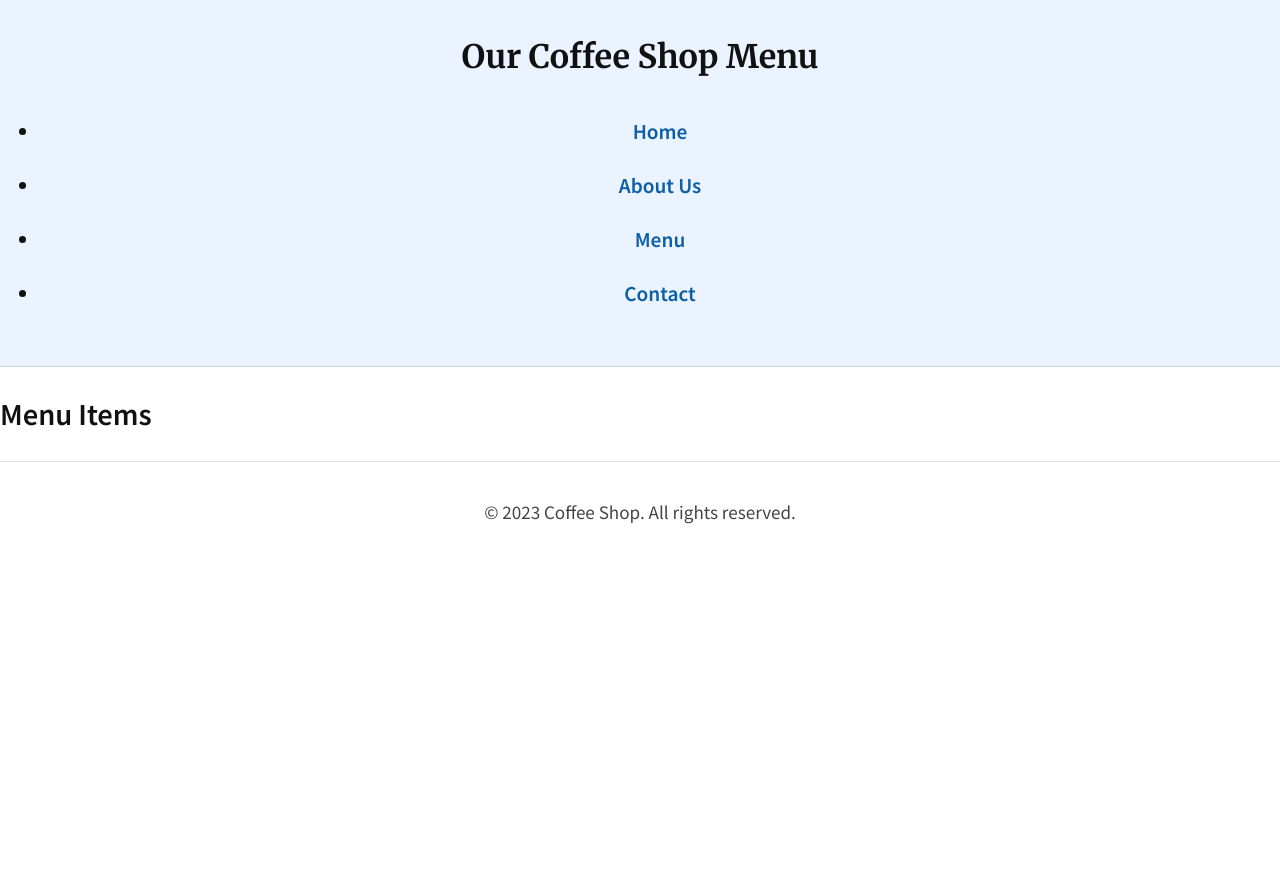
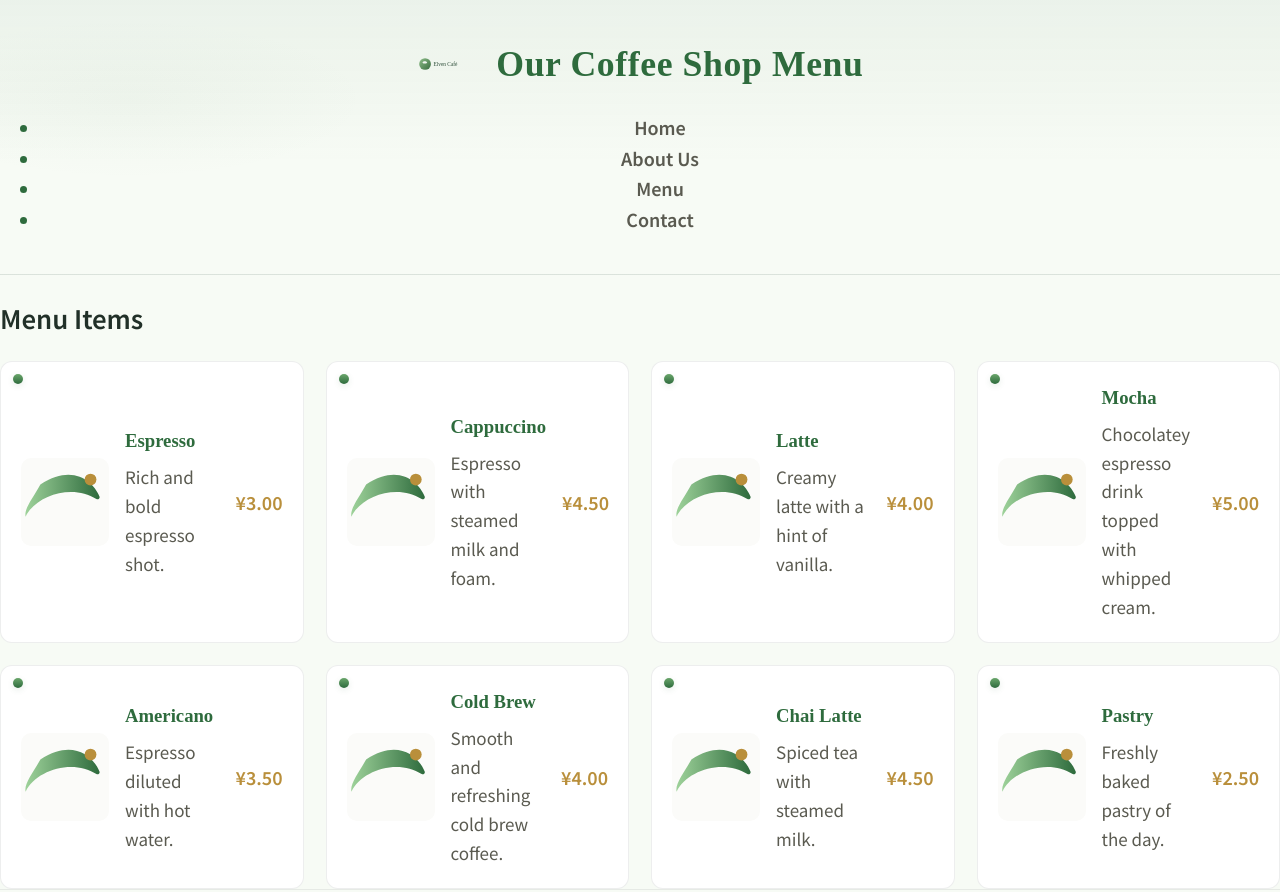
Before and after one commit to nyao-nyao/simple_homepage, a website: page coffee-shop-homepage/src/menu.html in a window 1280 px wide. Shown: the top 892 px of the page. Before the commit the page ends 800 px from the top, so only its background shows below. Drawn offline with Linux system fonts and the light colour scheme.

Commit message:
300歳エルフ向けデザイン

```diff
--- a/coffee-shop-homepage/src/css/styles.css
+++ b/coffee-shop-homepage/src/css/styles.css
@@ -1,67 +1,91 @@
-@import url('https://fonts.googleapis.com/css2?family=Noto+Sans+JP:wght@400;600&family=Merriweather:wght@700&display=swap');
+@import url('https://fonts.googleapis.com/css2?family=Noto+Sans+JP:wght@400;600&family=Noto+Serif+JP:wght@700&display=swap');
 
 :root {
-    --bg: #ffffff;
+    --bg: #f7fbf5; /* soft, leaf-like background */
     --card: #ffffff;
-    --text: #111111; /* high contrast */
-    --muted: #444444;
-    --accent: #0b5fa5; /* deep blue for clarity */
-    --accent-2: #eaf3ff;
-    --border: rgba(17,17,17,0.12);
+    --leaf: #2e6b3d; /* deep forest green */
+    --moss: #6aa66b;
+    --gold: #b98f3b; /* warm gold accent */
+    --muted: #5a5a50;
+    --text: #213028;
+    --border: rgba(33,48,40,0.08);
 }
 
-/* Base - larger type for readability */
-html { font-size: 18px; }
+/* Base - refined, slightly larger for elegant reading */
+html { font-size: 17px; }
 body {
     font-family: 'Noto Sans JP', Arial, sans-serif;
     margin: 0;
     padding: 0;
-    background: var(--bg);
+    background: radial-gradient(1200px 400px at 10% 10%, rgba(110,150,110,0.04), transparent 20%), var(--bg);
     color: var(--text);
-    line-height: 1.8;
+    line-height: 1.7;
     -webkit-font-smoothing: antialiased;
 }
 
-/* Header - simple, clear */
+/* Header - elegant crest feel */
 header {
-    background: var(--accent-2);
-    color: var(--text);
-    padding: 28px 0;
+    background: linear-gradient(180deg, rgba(46,107,61,0.06), transparent 60%);
+    color: var(--leaf);
+    padding: 34px 0 22px;
     text-align: center;
     border-bottom: 1px solid var(--border);
 }
 
+/* Logo in header */
+.site-logo {
+    display: inline-block;
+    width: 64px;
+    height: auto;
+    vertical-align: middle;
+    margin-right: 12px;
+}
+
 h1 {
     margin: 0;
-    font-family: 'Merriweather', serif;
-    color: var(--text);
-    font-size: 1.8rem;
+    font-family: 'Noto Serif JP', serif;
+    font-weight: 700;
+    color: var(--leaf);
+    font-size: 2.1rem;
+    letter-spacing: 0.6px;
 }
 
-nav {
-    margin-top: 10px;
+nav { margin-top: 10px; }
+
+/* Nav: understated, with gold hover underline */
+nav a {
+    color: var(--muted);
+    text-decoration: none;
+    margin: 0 10px;
+    padding: 8px 12px;
+    border-radius: 6px;
+    font-weight: 600;
+    font-size: 1.05rem;
+    transition: color 200ms ease;
+    position: relative;
 }
 
-/* Large, obvious nav links */
-nav a {
-    color: var(--accent);
-    text-decoration: none;
-    margin: 0 12px;
-    padding: 10px 16px;
-    border-radius: 8px;
-    font-weight: 600;
-    font-size: 1.05rem;
-    display: inline-block;
+nav a::after {
+    content: '';
+    position: absolute;
+    left: 12px;
+    right: 12px;
+    bottom: 6px;
+    height: 2px;
+    background: transparent;
+    border-radius: 2px;
+    transition: background 200ms ease, transform 200ms ease;
 }
 
 nav a:hover, nav a:focus {
-    background: rgba(11,95,165,0.08);
-    outline: none;
+    color: var(--leaf);
 }
+
+nav a:hover::after, nav a:focus::after { background: var(--gold); transform: scaleX(1); }
 
 .container {
     width: 92%;
-    max-width: 1000px;
+    max-width: 1100px;
     margin: auto;
     padding: 28px 0 48px;
 }
@@ -70,117 +94,88 @@ footer {
     background: transparent;
     color: var(--muted);
     text-align: center;
-    padding: 18px 0;
+    padding: 20px 0;
     border-top: 1px solid var(--border);
     font-size: 0.95rem;
 }
 
-/* Menu: clear card layout, larger touch targets */
+/* Menu: decorative cards with leaf-dot accent */
 .menu-grid {
     display: grid;
-    grid-template-columns: repeat(auto-fit, minmax(280px, 1fr));
-    gap: 20px;
+    grid-template-columns: repeat(auto-fit, minmax(260px, 1fr));
+    gap: 22px;
 }
 
 .menu-item {
     background: var(--card);
-    border-radius: 10px;
+    border-radius: 12px;
     padding: 20px;
     border: 1px solid var(--border);
     display: flex;
-    gap: 18px;
+    gap: 16px;
     align-items: center;
+    position: relative;
+    transition: transform 220ms ease, box-shadow 220ms ease;
 }
 
-.menu-item img {
-    width: 96px;
-    height: 96px;
-    object-fit: cover;
-    border-radius: 8px;
+.menu-item::before {
+    content: '';
+    position: absolute;
+    top: 12px;
+    left: 12px;
+    width: 10px;
+    height: 10px;
+    border-radius: 50%;
+    background: linear-gradient(180deg, var(--moss), var(--leaf));
+    box-shadow: 0 2px 6px rgba(46,107,61,0.12);
 }
 
-.menu-item h3 {
-    margin: 0 0 6px 0;
-    font-size: 1.15rem;
-    color: var(--text);
+.menu-item:hover { transform: translateY(-6px); box-shadow: 0 18px 40px rgba(33,48,40,0.06); }
+
+.menu-item img { width: 88px; height: 88px; object-fit: cover; border-radius: 10px; }
+
+.menu-item h3 { margin: 0 0 6px 0; font-family: 'Noto Serif JP', serif; font-size: 1.1rem; color: var(--leaf); }
+
+.menu-item p { margin: 0; color: var(--muted); font-size: 1rem; }
+
+.menu-item .price { margin-left: auto; font-weight: 700; color: var(--gold); font-size: 1.05rem; }
+
+/* Contact form - soft card with clear labels */
+.contact-form { background: var(--card); padding: 26px; border-radius: 12px; border: 1px solid var(--border); }
+
+.contact-form label { display: block; font-weight: 600; color: var(--leaf); margin-top: 8px; }
+
+.contact-form input, .contact-form textarea {
+    width: 100%; padding: 12px 14px; margin-top: 8px; border-radius: 8px; border: 1px solid var(--border);
+    font-size: 1rem; color: var(--text); background: #fbfbf9;
 }
 
-.menu-item p {
-    margin: 0;
-    color: var(--muted);
-    font-size: 1rem;
+.contact-form textarea { min-height: 140px; }
+
+.contact-form input:focus, .contact-form textarea:focus { outline: none; box-shadow: 0 0 0 6px rgba(185,143,59,0.08); border-color: var(--moss); }
+
+/* Buttons - elegant gold outline or filled */
+.btn-primary {
+    background: linear-gradient(180deg, var(--gold), #a4772e);
+    color: #fff; border: none; padding: 10px 18px; border-radius: 8px; cursor: pointer; font-weight: 700;
 }
 
-.menu-item .price {
-    margin-left: auto;
-    font-weight: 700;
-    color: var(--text);
-    font-size: 1.1rem;
+.btn-outline {
+    background: transparent; color: var(--leaf); border: 2px solid var(--gold); padding: 8px 16px; border-radius: 8px; font-weight: 600;
 }
 
-/* Contact form - big, clear inputs */
-.contact-form {
-    background: var(--card);
-    padding: 24px;
-    border-radius: 10px;
-    border: 1px solid var(--border);
-}
+.btn-primary:hover { transform: translateY(-3px); box-shadow: 0 12px 32px rgba(33,48,40,0.08); }
 
-.contact-form input,
-.contact-form textarea {
-    width: 100%;
-    padding: 14px 16px;
-    margin: 12px 0;
-    border: 1px solid var(--border);
-    border-radius: 8px;
-    font-size: 1rem;
-}
+/* Accessibility focus */
+a:focus, button:focus, input:focus, textarea:focus { box-shadow: 0 0 0 6px rgba(46,107,61,0.08); }
 
-.contact-form textarea { min-height: 120px; }
-
-.contact-form input:focus, .contact-form textarea:focus {
-    outline: none;
-    border-color: var(--accent);
-    box-shadow: 0 0 0 4px rgba(11,95,165,0.12);
-}
-
-/* Buttons - large and high-contrast */
-.btn-primary, .contact-form button {
-    background: var(--accent);
-    color: #fff;
-    border: none;
-    padding: 12px 20px;
-    cursor: pointer;
-    border-radius: 8px;
-    font-size: 1.05rem;
-    min-height: 48px;
-}
-
-.btn-primary:hover, .contact-form button:hover {
-    background: #084a80;
-}
-
-/* Clear focus states for accessibility */
-a:focus, button:focus, input:focus, textarea:focus {
-    box-shadow: 0 0 0 6px rgba(11,95,165,0.14);
-}
-
-/* Layout helpers */
+/* Utilities */
 .text-center { text-align: center; }
 .muted { color: var(--muted); }
 
-/* Responsive adjustments */
-@media (max-width: 600px) {
-    html { font-size: 17px; }
-    .menu-item { flex-direction: row; }
-    nav a { display: inline-block; margin: 6px 6px; padding: 10px 12px; }
-}
+/* Responsive tweaks */
+@media (max-width: 700px) { html { font-size: 16px; } .menu-item { flex-direction: row; } }
+@media (max-width: 420px) { html { font-size: 15px; } .menu-item img { width: 78px; height: 78px; } }
 
-@media (max-width: 420px) {
-    html { font-size: 16px; }
-    .menu-item img { width: 84px; height: 84px; }
-}
-
-/* Helpers */
-.spacer-sm { height: 14px; }
-.spacer-md { height: 24px; }
+/* Small helper spacing */
+.spacer-sm { height: 12px; } .spacer-md { height: 20px; }
--- a/coffee-shop-homepage/src/js/main.js
+++ b/coffee-shop-homepage/src/js/main.js
@@ -1,18 +1,54 @@
 // This file contains JavaScript for interactive elements on the coffee shop homepage.
 
 document.addEventListener('DOMContentLoaded', function() {
-    // Example of a simple interactive feature: a welcome alert
-    alert('Welcome to Our Coffee Shop!');
+    // Friendly welcome (non-blocking): use console for UX-friendly preview
+    console.log('Welcome to Our Coffee Shop — Elven edition');
 
-    // Function to handle form submission (if applicable)
+    // Contact form handling (if exists)
     const contactForm = document.getElementById('contact-form');
     if (contactForm) {
         contactForm.addEventListener('submit', function(event) {
             event.preventDefault();
-            alert('Thank you for contacting us!');
+            alert('お問い合わせありがとうございます。');
             contactForm.reset();
         });
     }
 
-    // Additional interactive features can be added here
+    // Populate menu items from data/menu.json and render with elf-styled images
+    const menuList = document.getElementById('menu-list');
+    if (menuList) {
+        fetch('data/menu.json')
+            .then(res => res.json())
+            .then(data => {
+                const items = data.menuItems || [];
+                items.forEach(item => {
+                    const card = document.createElement('div');
+                    card.className = 'menu-item';
+
+                    const img = document.createElement('img');
+                    img.src = 'assets/menu-leaf.svg';
+                    img.alt = item.name;
+                    card.appendChild(img);
+
+                    const meta = document.createElement('div');
+                    const title = document.createElement('h3');
+                    title.textContent = item.name;
+                    meta.appendChild(title);
+
+                    const desc = document.createElement('p');
+                    desc.textContent = item.description;
+                    meta.appendChild(desc);
+
+                    card.appendChild(meta);
+
+                    const price = document.createElement('div');
+                    price.className = 'price';
+                    price.textContent = '¥' + (item.price).toFixed(2);
+                    card.appendChild(price);
+
+                    menuList.appendChild(card);
+                });
+            })
+            .catch(err => console.error('menu load error', err));
+    }
 });
--- a/coffee-shop-homepage/src/menu.html
+++ b/coffee-shop-homepage/src/menu.html
@@ -8,7 +8,10 @@
 </head>
 <body>
     <header>
-        <h1>Our Coffee Shop Menu</h1>
+        <div>
+            <img src="assets/logo-elf.svg" alt="Elven Café" class="site-logo">
+            <h1 style="display:inline-block; vertical-align:middle; margin:0;">Our Coffee Shop Menu</h1>
+        </div>
         <nav>
             <ul>
                 <li><a href="index.html">Home</a></li>
@@ -21,7 +24,7 @@
     <main>
         <section id="menu-items">
             <h2>Menu Items</h2>
-            <ul id="menu-list"></ul>
+            <div id="menu-list" class="menu-grid"></div>
         </section>
     </main>
     <footer>
```
Also changed, not shown: coffee-shop-homepage/src/about.html (+4 -1 lines), coffee-shop-homepage/src/contact.html (+4 -1 lines), coffee-shop-homepage/src/index.html (+4 -1 lines), coffee-shop-homepage/src/assets/logo-elf.svg (added), coffee-shop-homepage/src/assets/menu-leaf.svg (added).
